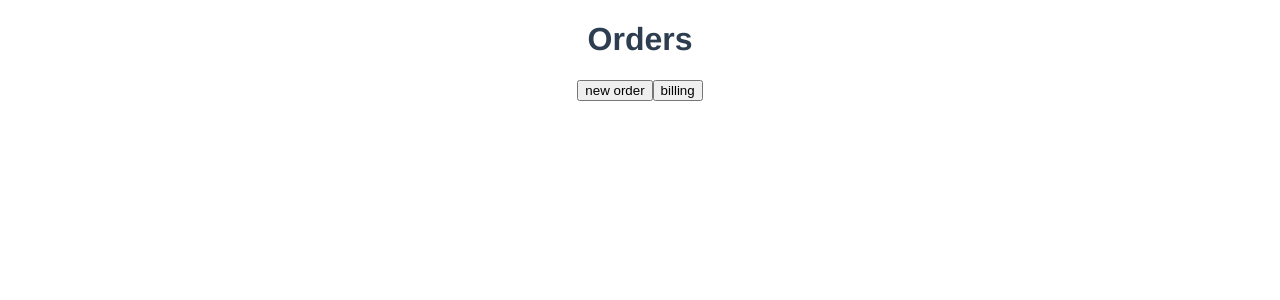
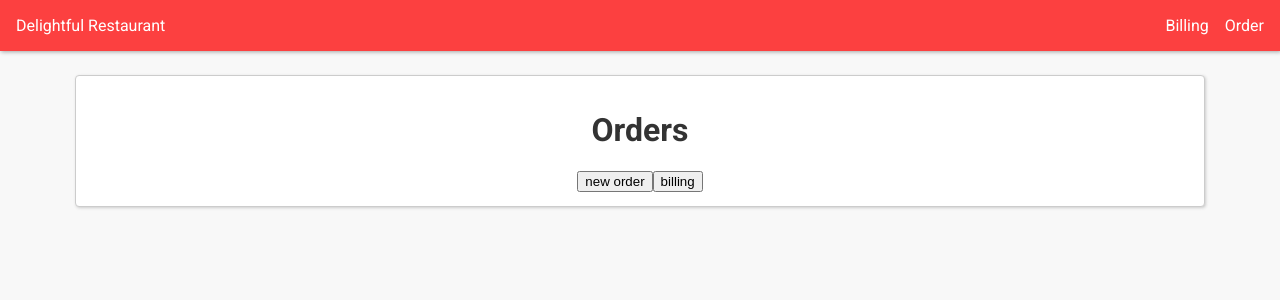
Before and after one commit to aragaovini/playkids-frontend-challenge, a Vue app: page /orders in a window 1280 px wide. Shown: the top 300 px of the page. Built offline with nearby package versions, Linux system fonts and the light colour scheme; what vue-currency-filter, vue-the-mask, vue-uuid would draw is missing.

Commit message:
feat: creating app shell - navigation

```diff
--- a/public/index.html
+++ b/public/index.html
@@ -5,6 +5,8 @@
     <meta http-equiv="X-UA-Compatible" content="IE=edge">
     <meta name="viewport" content="width=device-width,initial-scale=1.0">
     <link rel="icon" href="<%= BASE_URL %>favicon.ico">
+    <link rel="preconnect" href="https://fonts.gstatic.com">
+    <link href="https://fonts.googleapis.com/css2?family=Roboto:wght@300;400;500;700&display=swap" rel="stylesheet">
     <title><%= htmlWebpackPlugin.options.title %></title>
   </head>
   <body>
--- a/src/App.vue
+++ b/src/App.vue
@@ -1,19 +1,96 @@
 <template>
   <div id="app">
-    <router-view />
+    <nav class="navbar">
+      <router-link class="navbar__logo" to="/orders"
+        >Delightful Restaurant</router-link
+      >
+      <div class="navbar__links">
+        <router-link to="/billing">Billing</router-link>
+        <router-link to="/order/customer">Order</router-link>
+      </div>
+    </nav>
+    <main class="app__main">
+      <c-card class="app__main-card">
+        <router-view />
+      </c-card>
+    </main>
   </div>
 </template>
 
+<script>
+import CCard from '@/components/atoms/c-card/CCard';
+
+export default {
+  name: 'App',
+  components: {
+    CCard
+  }
+};
+</script>
+
+<style scoped lang="scss">
+@use './assets/styles/colors' as *;
+@use './assets/styles/sizes' as *;
+
+.link {
+  color: $white;
+  text-decoration: none;
+  font-size: $size-md;
+}
+
+.app__main {
+  display: flex;
+  justify-content: center;
+
+  .app__main-card {
+    flex: 1;
+    max-width: 1100px;
+    margin-top: $size-lg;
+  }
+}
+
+.navbar {
+  background-color: $red;
+  padding: $size-md;
+  display: flex;
+  justify-content: space-between;
+  color: $white;
+  box-shadow: 1px 1px 4px $dark-gray;
+  font-weight: 400;
+
+  .navbar__logo {
+    transition: all 0.3s;
+    @extend .link;
+  }
+
+  .navbar__links {
+    display: flex;
+    gap: $size-md;
+
+    a {
+      transition: opacity 0.3s;
+      @extend .link;
+      &:hover {
+        opacity: 0.8;
+      }
+    }
+  }
+}
+</style>
+
 <style lang="scss">
+@use './assets/styles/colors' as *;
+
 body {
   margin: 0;
+  background-color: $gray;
 }
 
 #app {
-  font-family: Avenir, Helvetica, Arial, sans-serif;
+  font-family: Roboto, Helvetica, Arial, sans-serif;
   -webkit-font-smoothing: antialiased;
   -moz-osx-font-smoothing: grayscale;
   text-align: center;
-  color: #2c3e50;
+  color: $black;
 }
 </style>
--- /dev/null
+++ b/src/assets/styles/colors.scss
@@ -0,0 +1,5 @@
+$red: #fc4040;
+$white: #ffffff;
+$black: #333333;
+$gray: #f8f8f8;
+$dark-gray: #a5a5a5;
--- /dev/null
+++ b/src/assets/styles/sizes.scss
@@ -0,0 +1,3 @@
+$size-sm: 8px;
+$size-md: 16px;
+$size-lg: 24px;
--- a/src/components/atoms/c-card/CCard.vue
+++ b/src/components/atoms/c-card/CCard.vue
@@ -22,7 +22,7 @@ export default {
   background-color: #fff;
   padding: 14px;
   border: 1px solid #ccc;
-  border-radius: 8px;
+  border-radius: 4px;
   box-shadow: 1px 1px 3px #ccc;
   &.clickable {
     cursor: pointer;
```
